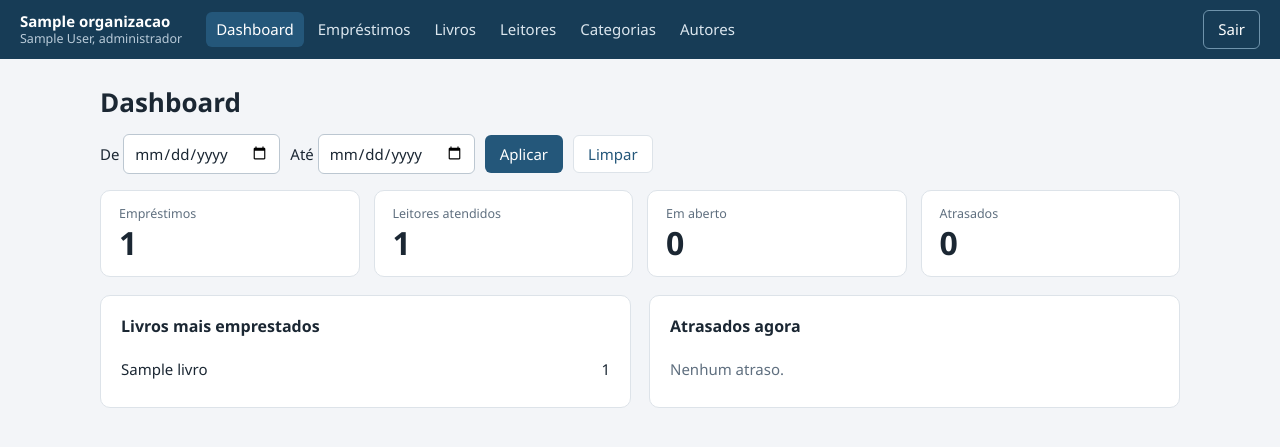
After one commit to AndreyViolante/biblioteca, a Django app: page /dashboard/ in a window 1280 px wide. The commit adds this page. Shown: the top 447 px of the page. Run offline with Django 5.2, Linux system fonts and the light colour scheme; a user stored in the database is signed in; tables that the repository leaves empty hold one stand-in row (values such as "Sample post").

Commit message:
feat: tela do dashboard com cartões, ranking e atrasados

```diff
--- a/acervo/dashboard.py
+++ b/acervo/dashboard.py
@@ -54,3 +54,13 @@ def por_categoria(base):
         .annotate(total=Count('id'))
         .order_by('-total', 'livro__categoria__nome'))
     return [{'rotulo': r['livro__categoria__nome'], 'total': r['total']} for r in linhas]
+
+
+def atrasados(org):
+    """Quem está com livro atrasado agora? (não depende do período)"""
+    return (
+        Emprestimo.objects
+        .filter(organizacao=org, devolvido_em__isnull=True,
+                data_prevista__lt=timezone.localdate())
+        .select_related('livro', 'leitor')
+        .order_by('data_prevista')[:10])
--- a/acervo/urls.py
+++ b/acervo/urls.py
@@ -1,8 +1,12 @@
 from django.urls import path
+from django.views.generic import RedirectView
 
 from . import views
 
 urlpatterns = [
+    path('', RedirectView.as_view(pattern_name='dashboard')),
+    path('dashboard/', views.dashboard, name='dashboard'),
+
     path('livros/', views.lista_livros, name='livros'),
     path('livros/novo/', views.novo_livro, name='novo_livro'),
     path('livros/<int:pk>/editar/', views.editar_livro, name='editar_livro'),
--- a/acervo/views.py
+++ b/acervo/views.py
@@ -8,6 +8,7 @@ from django.views.decorators.http import require_POST
 
 from core.acesso import org_atual, papel_requerido, perfil_requerido
 
+from . import dashboard as metricas
 from .forms import (AutorForm, CategoriaForm, EmprestimoForm, FiltroLivroForm,
                     LeitorForm, LivroForm)
 from .models import Autor, Categoria, Emprestimo, Leitor, Livro
@@ -205,3 +206,22 @@ def devolver_emprestimo(request, pk):
 @papel_requerido('admin')
 def excluir_emprestimo(request, pk):
     return _excluir(request, Emprestimo, 'emprestimos', pk)
+
+
+# ---------- Dashboard e relatório ----------
+
+@perfil_requerido
+def dashboard(request):
+    org = org_atual(request)
+    base, form = metricas.emprestimos_do_periodo(request, org)
+    contexto = {
+        'form': form,
+        'kpis': metricas.kpis(base),
+        'ranking': metricas.ranking_livros(base),
+        'por_categoria': metricas.por_categoria(base),
+        'atrasados': metricas.atrasados(org),
+        'mostra_series': request.user.perfil.eh_admin,
+    }
+    if contexto['mostra_series']:
+        contexto['por_mes'] = metricas.por_mes(base)
+    return render(request, 'acervo/dashboard.html', contexto)
--- a/config/settings.py
+++ b/config/settings.py
@@ -93,5 +93,5 @@ STATIC_ROOT = BASE_DIR / 'staticfiles'
 DEFAULT_AUTO_FIELD = 'django.db.models.BigAutoField'
 
 LOGIN_URL = 'login'
-LOGIN_REDIRECT_URL = '/'
+LOGIN_REDIRECT_URL = 'dashboard'
 LOGOUT_REDIRECT_URL = 'login'
--- /dev/null
+++ b/templates/acervo/dashboard.html
@@ -0,0 +1,30 @@
+{% extends 'base.html' %}
+{% block titulo %}Dashboard{% endblock %}
+{% block conteudo %}
+<div class="cabeca"><h1>Dashboard</h1></div>
+<form class="filtro">
+  <label>De {{ form.inicio }}</label> <label>Até {{ form.fim }}</label>
+  <button>Aplicar</button> <a class="botao claro" href="{% url 'dashboard' %}">Limpar</a>
+</form>
+{% if form.errors %}<p class="aviso error">Período inválido, mostrando todos os dados.
+  {% for lista in form.errors.values %}{{ lista|join:' ' }} {% endfor %}</p>{% endif %}
+
+<div class="cards">
+  <div class="card"><small>Empréstimos</small><strong>{{ kpis.total }}</strong></div>
+  <div class="card"><small>Leitores atendidos</small><strong>{{ kpis.leitores }}</strong></div>
+  <div class="card"><small>Em aberto</small><strong>{{ kpis.abertos }}</strong></div>
+  <div class="card {% if kpis.atrasados %}alerta{% endif %}"><small>Atrasados</small><strong>{{ kpis.atrasados }}</strong></div>
+</div>
+
+<div class="grade">
+  <section class="painel"><h2>Livros mais emprestados</h2>
+    <table>{% for item in ranking %}
+      <tr><td>{{ item.livro__titulo }}</td><td class="num dir">{{ item.total }}</td></tr>
+      {% empty %}<tr><td class="suave">Sem dados no período.</td></tr>{% endfor %}</table></section>
+  <section class="painel"><h2>Atrasados agora</h2>
+    <table>{% for e in atrasados %}
+      <tr><td>{{ e.leitor.nome }}<br><small class="suave">{{ e.livro.titulo }}</small></td>
+      <td class="dir"><span class="selo ruim">{{ e.dias_atraso }} dia{{ e.dias_atraso|pluralize }}</span></td></tr>
+      {% empty %}<tr><td class="suave">Nenhum atraso.</td></tr>{% endfor %}</table></section>
+</div>
+{% endblock %}
--- a/templates/base.html
+++ b/templates/base.html
@@ -14,6 +14,7 @@
     <small>{{ user.get_full_name|default:user.username }}, {{ user.perfil.get_papel_display|lower }}</small>
   </div>
   <nav>
+    {% url 'dashboard' as u %}<a href="{{ u }}" {% if u in request.path %}class="ativo"{% endif %}>Dashboard</a>
     {% url 'emprestimos' as u %}<a href="{{ u }}" {% if u in request.path %}class="ativo"{% endif %}>Empréstimos</a>
     {% url 'livros' as u %}<a href="{{ u }}" {% if u in request.path %}class="ativo"{% endif %}>Livros</a>
     {% url 'leitores' as u %}<a href="{{ u }}" {% if u in request.path %}class="ativo"{% endif %}>Leitores</a>
```
